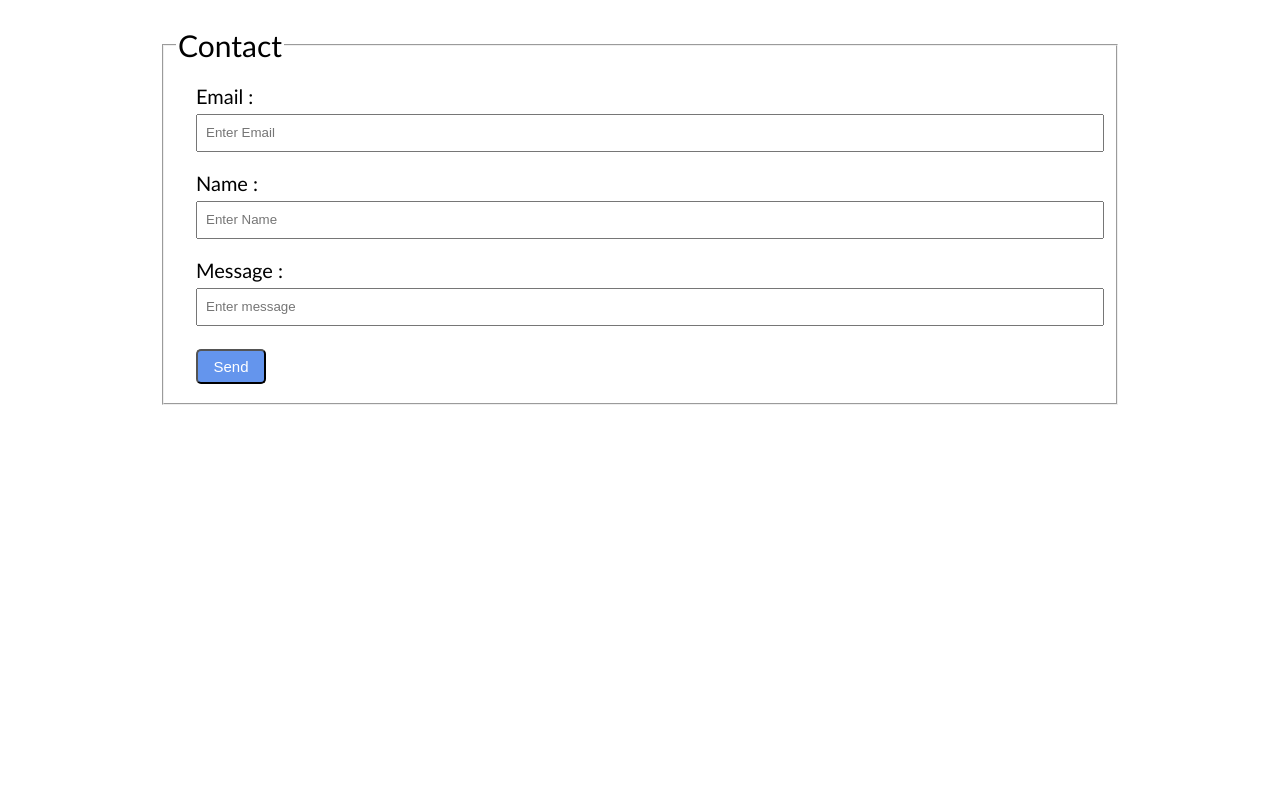
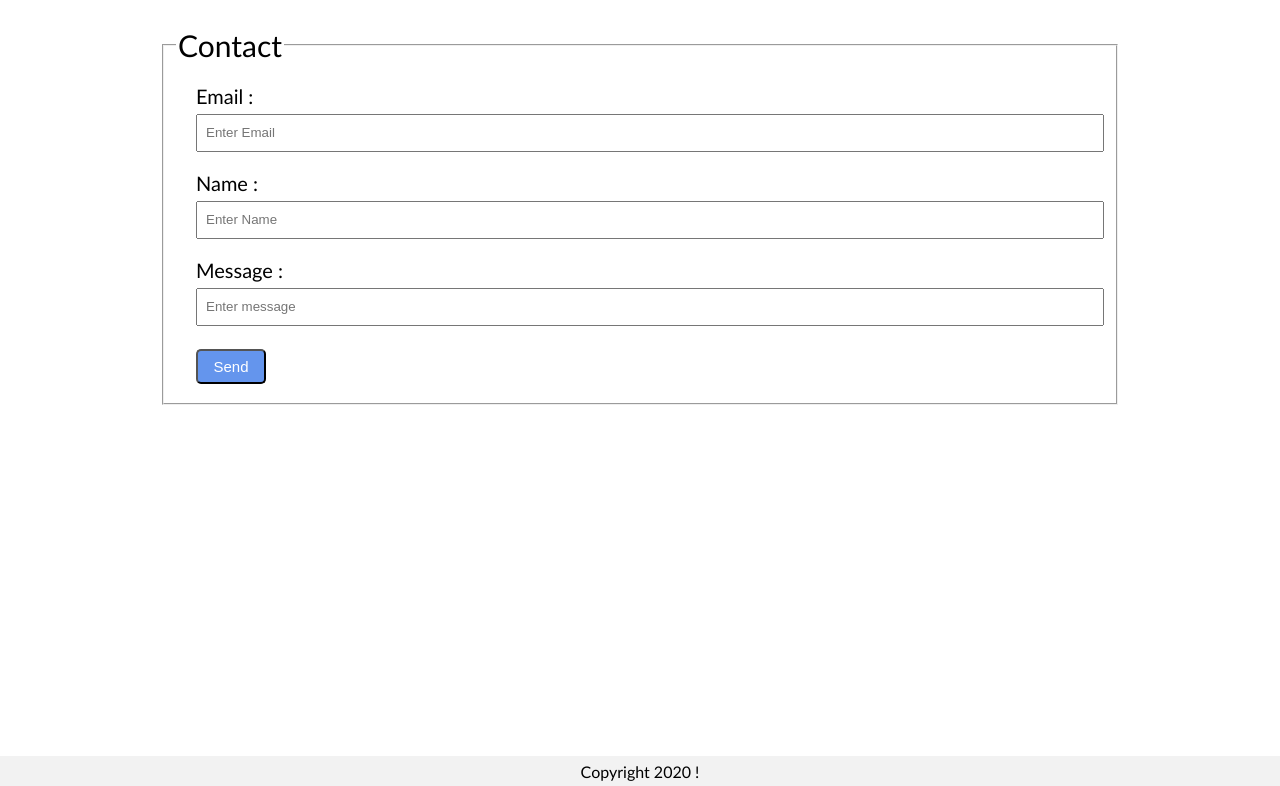
Before and after one commit to Atharvamaid/coffee-shop, a plain HTML site: page index.html in a window 1280 px wide. Shown: the part 2394-3180 px from the top of the page. Before the commit the page ends 3150 px from the top, so only its background shows below. Drawn offline with Linux system fonts and the light colour scheme.

Commit message:
added footer

```diff
--- a/index.html
+++ b/index.html
@@ -77,5 +77,8 @@
             </div>
         </div>
     </div>
+    <footer class="footer">
+            Copyright 2020 !
+    </footer>
 </body>
 </html>
--- a/style.css
+++ b/style.css
@@ -127,3 +127,11 @@ nav div a:hover{
     margin: 6px 0px;
     font-size: 20px;
 }
+.footer{
+    text-align: center;
+    background-color: #f2f2f2;
+    height: 30px;
+    display: flex;
+    align-items: center;
+    justify-content: center;
+}
```
